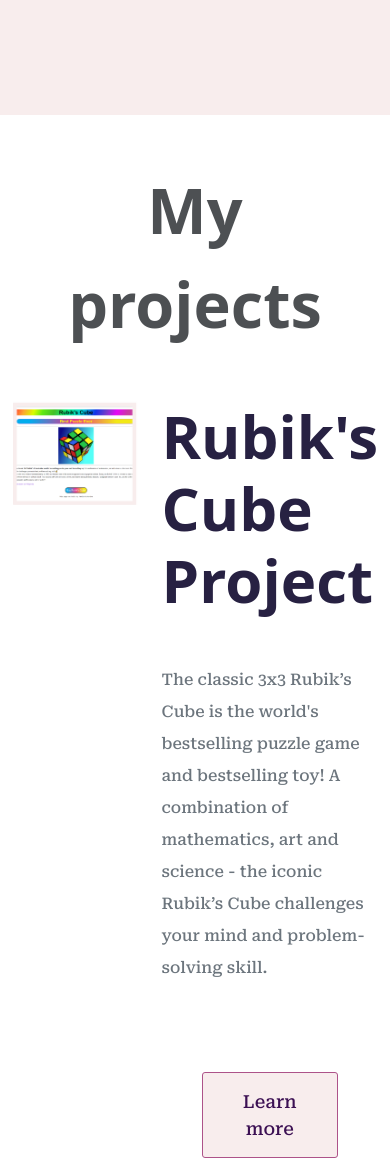
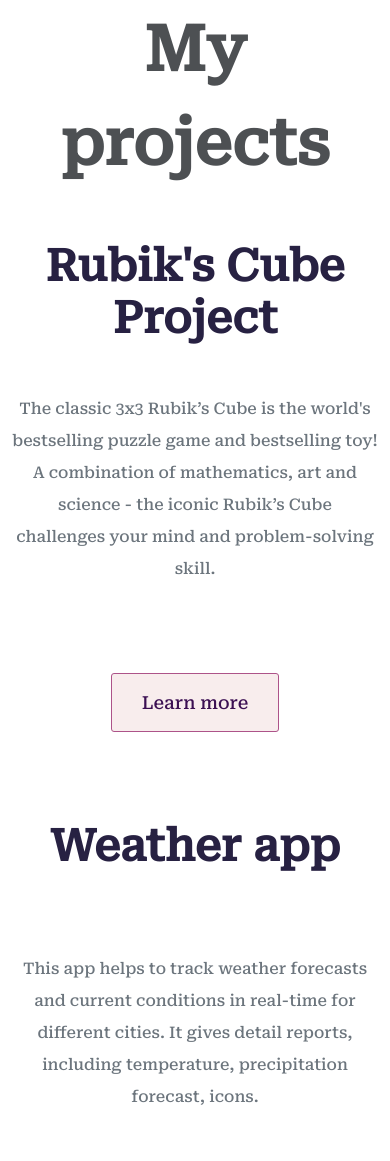
Before and after one commit to Tamilo4ka/Portfolio, a plain HTML site: page index.html in a window 390 px wide. Shown: the part 818-1979 px from the top of the page. Drawn offline with nearby package versions, Linux system fonts and the light colour scheme.

Commit message:
Made homepage responsive

```diff
--- a/index.html
+++ b/index.html
@@ -38,11 +38,11 @@
     <div class="top-description text-center m-5"> My projects </div>
     <div class="container">
       <div class="row mb-5">
-        <div class="col">
+        <div class="col d-none d-lg-block">
           <img src="/images/cube.png" class="img-fluid"/>
         </div>
         <div class="col">
-          <div class="project description">
+          <div class="project-description">
             <h2 class="mb-5">Rubik's Cube Project</h2>
             <p class="mb-5 text-muted">
               The classic 3x3 Rubik’s Cube is the world's bestselling puzzle
@@ -56,7 +56,7 @@
       </div>
       <div class="row mb-5">
         <div class="col">
-          <div class="project description">
+          <div class="project-description">
             <h2 class="mb-5 ">Weather app</h2>
             <p class="mb-5 text-muted">
 
@@ -67,7 +67,7 @@
             <a href="#" class="btn btn-branding-outline">Learn more</a>
           </div>
         </div>
-        <div class="col">
+        <div class="col d-none d-lg-block">
           <img src="/images/weather.png" class="img-fluid" />
         </div>
     </div>
--- a/styles/portfolio.css
+++ b/styles/portfolio.css
@@ -27,6 +27,7 @@ h1 {
 h2 {
   font-size: 60px;
   color: #272142;
+  font-family: "Roboto Serif", serif;
 }
 .hero {
   text-align: center;
@@ -70,4 +71,20 @@ h2 {
   font-size: 63px;
   margin: 48px;
   opacity: 0.8;
+  font-family: "Roboto Serif", serif;
 }
+.project-description {
+  padding: 30px 90px;
+}
+@media (max-width: 960px) {
+  .project-description {
+    padding: 0;
+    text-align: center;
+  }
+  h2 {
+    font-size: 44px;
+  }
+  .hero {
+    padding: 80px 20px;
+  }
+}
```
